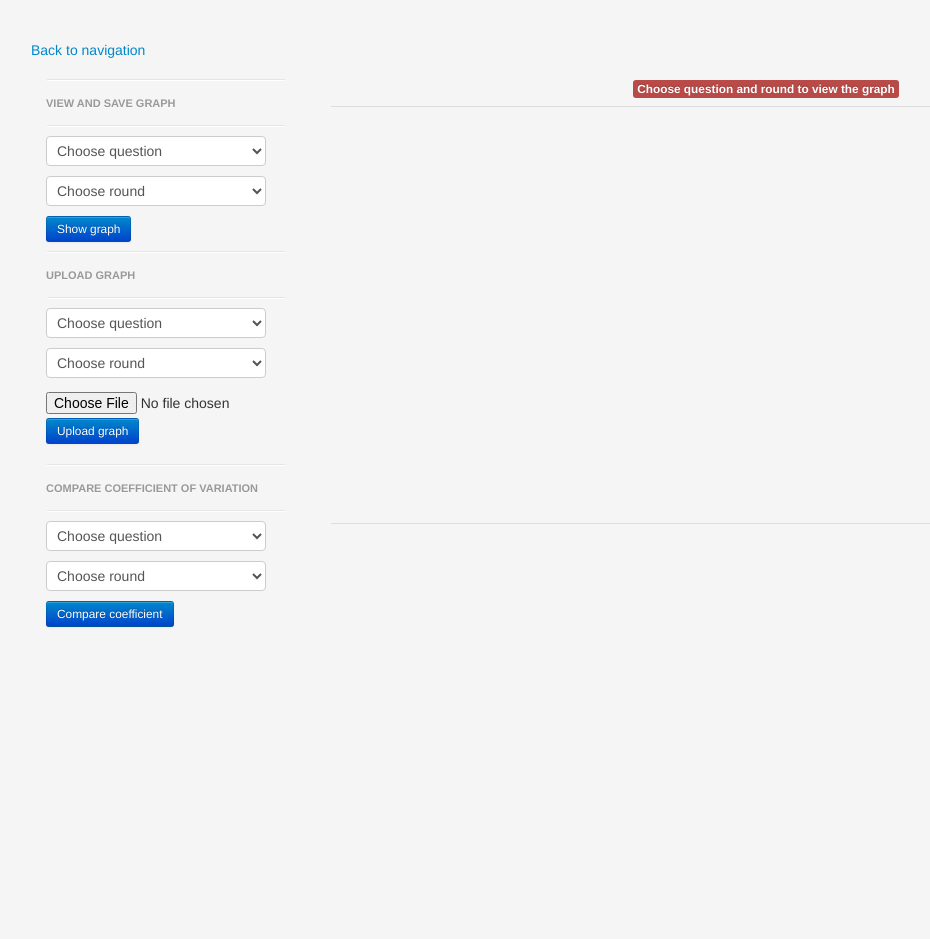
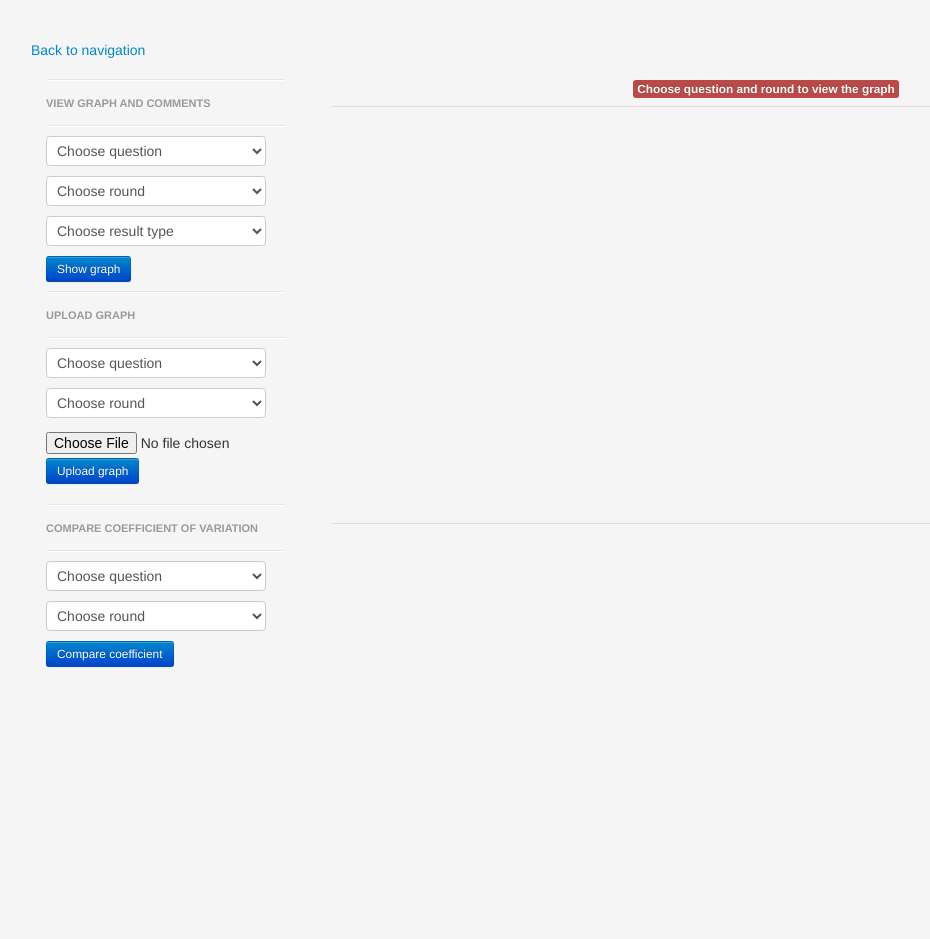
Before and after one commit to dlamichhane/Delphi-Technique-Integrated-With-Twitter, a PHP site: page /delphi/admin/results.php in a window 1280 px wide. Shown: the top 939 px of the page, without its empty margins (24-954 px from the left). Run offline with PHP 8.4, Linux system fonts and the light colour scheme; the visitor is signed in with stand-in values (Sample User, id 1); lists and menus that the app fills with data are empty.

Commit message:
near finishing

```diff
--- a/admin/results.php
+++ b/admin/results.php
@@ -39,7 +39,7 @@
 			<div class="row-fluid">
 				<div class="span3">
 					<ul class="nav nav-list"><li class="divider"></li>
-						<li class="nav-header">View and save graph</li>
+						<li class="nav-header">View graph and comments</li>
 						<li class="divider"></li>
 						<li>
 							<select name="question">
@@ -59,6 +59,14 @@
 							</select>
 
 						</li>
+						<li>
+							<select name="result_type">
+								<option value="0">Choose result type</option>
+								<option value="graph">Graph</option>
+								<option value="comments">Comments</option>
+							</select>
+						</li>
+
 						<li>
 							<button class="btn btn-primary btn-small" id="show_graph">Show graph</button>
 						</li>
@@ -131,7 +139,6 @@
 							<tr>
 								<td>
 									<div id="container" style="min-width: 310px; height: 400px; margin: 0 auto">
-
 									</div>
 								</td>
 							</tr>
--- a/js/chart.js
+++ b/js/chart.js
@@ -2,11 +2,47 @@ $(function () {
 	$('#show_graph').click(function () {
 		question_val = $('select[name=question] option:selected').val();
 		round_val = $('select[name=round] option:selected').val();
+		result_type = $('select[name=result_type] option:selected').val();
+
+		if (question_val == 0) {
+			alert('Select question');
+			return false;
+		}
+
+		if (round_val == 0) {
+			alert('Select appropriate Delphi round');
+			return false;
+		}
+
+		if (result_type == 0) {
+			alert('Select result type');
+			return false;
+		}
+
 		data = {};
 		data['question'] = question_val;
 		data['round'] = round_val;
+		data['result_type'] = result_type;
 
-		if (question_val != '0' && round_val != '0') {
+		if (result_type == "comments") {
+			if (question_val !=0 && round_val != 'R3') {
+				alert('Comments are only available for round three');
+				return false;
+			}
+
+			$.ajax({
+				url: '../admin/proxy.php',
+				type: 'POST',
+				data: data,
+				success: function(responseData) {
+					$("#container").html(responseData);
+					$('.highcharts-container').remove();
+				}
+			});
+			return true;
+		}
+
+		if (question_val != '0' && round_val != '0' && result_type == "graph") {
 			$.ajax({
 				url: '../admin/proxy.php',
 				type: 'POST',
```
Also changed, not shown: admin/proxy.php (+45 -5 lines).
